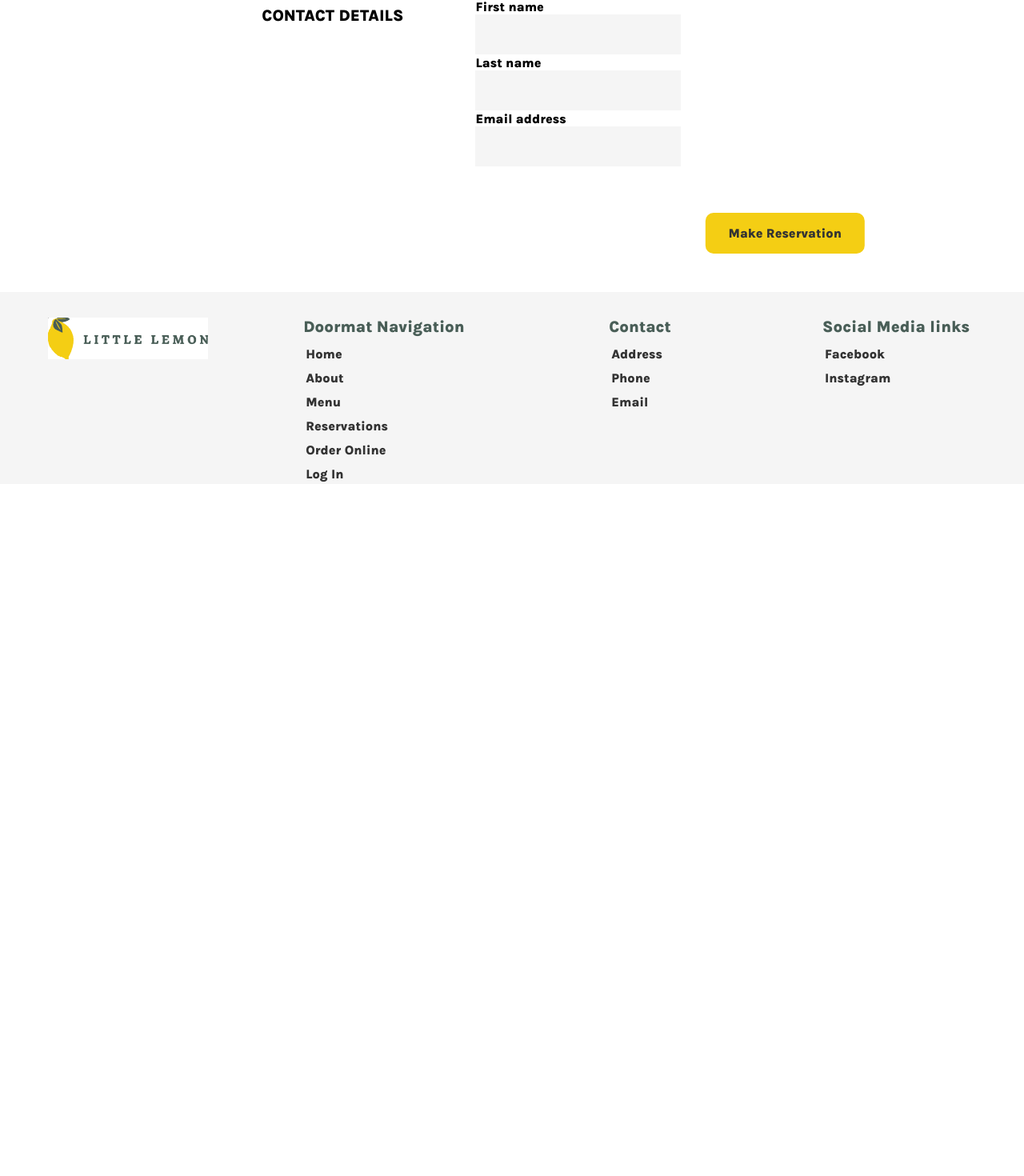
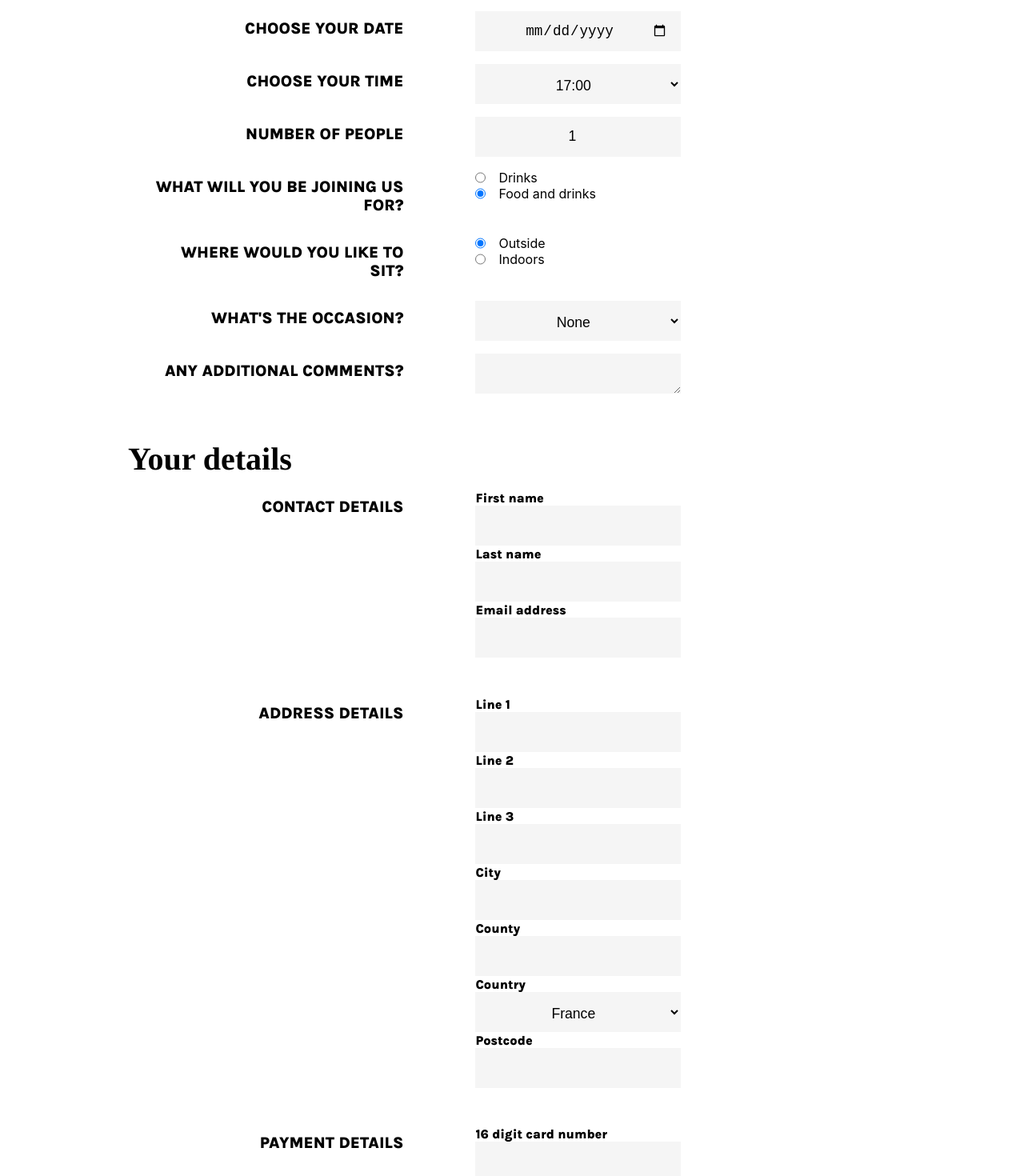
Before and after one commit to avi-mukesh/meta-react-capstone, a React (Create React App) app: page /reservations in a window 1280 px wide. Shown: the part 817-2287 px from the top of the page at 80% size. Before the commit the page ends 1422 px from the top, so only its background shows below. Built offline with nearby package versions, Linux system fonts and the light colour scheme; a web font is replaced by a local one.

Commit message:
finished adding form validation

```diff
--- a/src/App.css
+++ b/src/App.css
@@ -186,7 +186,7 @@ section h2 {
 .input-group {
   display: grid;
   grid-template-columns: 2fr 3fr;
-  gap: 5rem;
+  gap: 0 5rem;
   margin: 1rem 0;
 }
 
@@ -676,4 +676,5 @@ section#testimonials h2 {
 
 span.field-validation-error {
   color: rgb(230, 60, 60);
+  grid-column: 2;
 }
--- a/src/Components/AddressDetailsForm.js
+++ b/src/Components/AddressDetailsForm.js
@@ -1,64 +1,97 @@
+import { Field } from "formik";
 import React from "react";
 
-const AddressDetailsForm = ({ addressInfo, setAddressInfo }) => {
+const AddressDetailsForm = ({
+  addressInfo,
+  setAddressInfo,
+  setFieldValue,
+  errors,
+  touched,
+}) => {
+  return (
     <section>
       <fieldset className="input-grid-2">
         <label>Address Details</label>
         <div className="input-group-container">
           <div className="input-group-2">
             <label htmlFor="address-line-one">Line 1</label>
-          <input
+            <Field
               id="address-line-one"
+              name="line1"
               type="text"
               value={addressInfo.line1}
-            onChange={(e) =>
-              setAddressInfo({ ...addressInfo, line1: e.target.value })
-            }
+              onChange={(e) => {
+                setAddressInfo({ ...addressInfo, line1: e.target.value });
+                setFieldValue("line1", e.target.value);
+              }}
             />
+            {errors.line1 && touched.line1 && (
+              <span className="field-validation-error">{errors.line1}</span>
+            )}
           </div>
           <div className="input-group-2">
             <label htmlFor="address-line-two">Line 2</label>
-          <input
+            <Field
               id="address-line-two"
+              name="line2"
               type="text"
               value={addressInfo.line2}
-            onChange={(e) =>
-              setAddressInfo({ ...addressInfo, line2: e.target.value })
-            }
+              onChange={(e) => {
+                setAddressInfo({ ...addressInfo, line2: e.target.value });
+                setFieldValue("line2", e.target.value);
+              }}
             />
+            {errors.line2 && touched.line2 && (
+              <span className="field-validation-error">{errors.line2}</span>
+            )}
           </div>
           <div className="input-group-2">
             <label htmlFor="address-line-three">Line 3</label>
-          <input
+            <Field
               id="address-line-three"
+              name="line3"
               type="text"
               value={addressInfo.line3}
-            onChange={(e) =>
-              setAddressInfo({ ...addressInfo, line3: e.target.value })
-            }
+              onChange={(e) => {
+                setAddressInfo({ ...addressInfo, line3: e.target.value });
+                setFieldValue("line3", e.target.value);
+              }}
             />
+            {errors.line3 && touched.line3 && (
+              <span className="field-validation-error">{errors.line3}</span>
+            )}
           </div>
           <div className="input-group-2">
             <label htmlFor="address-city">City</label>
-          <input
+            <Field
               id="address-city"
+              name="city"
               type="text"
               value={addressInfo.city}
-            onChange={(e) =>
-              setAddressInfo({ ...addressInfo, city: e.target.value })
-            }
+              onChange={(e) => {
+                setAddressInfo({ ...addressInfo, city: e.target.value });
+                setFieldValue("city", e.target.value);
+              }}
             />
+            {errors.city && touched.city && (
+              <span className="field-validation-error">{errors.city}</span>
+            )}
           </div>
           <div className="input-group-2">
             <label htmlFor="address-county">County</label>
-          <input
+            <Field
               id="address-county"
+              name="county"
               type="text"
               value={addressInfo.county}
-            onChange={(e) =>
-              setAddressInfo({ ...addressInfo, county: e.target.value })
-            }
+              onChange={(e) => {
+                setAddressInfo({ ...addressInfo, county: e.target.value });
+                setFieldValue("county", e.target.value);
+              }}
             />
+            {errors.county && touched.county && (
+              <span className="field-validation-error">{errors.county}</span>
+            )}
           </div>
           <div className="input-group-2">
             <label htmlFor="address-country">Country</label>
@@ -76,18 +109,24 @@ const AddressDetailsForm = ({ addressInfo, setAddressInfo }) => {
           </div>
           <div className="input-group-2">
             <label htmlFor="address-postcode">Postcode</label>
-          <input
+            <Field
               id="address-postcode"
+              name="postcode"
               type="text"
               value={addressInfo.postcode}
-            onChange={(e) =>
-              setAddressInfo({ ...addressInfo, postcode: e.target.value })
-            }
+              onChange={(e) => {
+                setAddressInfo({ ...addressInfo, postcode: e.target.value });
+                setFieldValue("postcode", e.target.value);
+              }}
             />
+            {errors.postcode && touched.postcode && (
+              <span className="field-validation-error">{errors.postcode}</span>
+            )}
           </div>
         </div>
       </fieldset>
-  </section>;
+    </section>
+  );
 };
 
 export default AddressDetailsForm;
--- a/src/Components/PaymentDetailsFormSection.js
+++ b/src/Components/PaymentDetailsFormSection.js
@@ -1,6 +1,13 @@
+import { Field } from "formik";
 import React from "react";
 
-const PaymentDetailsFormSection = ({ paymentInfo, setPaymentInfo }) => {
+const PaymentDetailsFormSection = ({
+  paymentInfo,
+  setPaymentInfo,
+  setFieldValue,
+  errors,
+  touched,
+}) => {
   return (
     <section>
       <fieldset className="input-grid-2">
@@ -8,29 +15,23 @@ const PaymentDetailsFormSection = ({ paymentInfo, setPaymentInfo }) => {
         <div className="input-group-container">
           <div className="input-group-2 card-number-input-group">
             <label htmlFor="payment-card-number">16 digit card number</label>
-            <input
+            <Field
               id="payment-card-number"
+              name="cardNum"
               type="text"
               value={paymentInfo.cardNum}
-              onChange={(e) =>
-                setPaymentInfo({ ...paymentInfo, cardNum: e.target.value })
-              }
+              onChange={(e) => {
+                setPaymentInfo({ ...paymentInfo, cardNum: e.target.value });
+                setFieldValue("cardNum", e.target.value);
+              }}
             />
+            {errors.cardNum && touched.cardNum && (
+              <span className="field-validation-error">{errors.cardNum}</span>
+            )}
           </div>
           <div className="input-group-3">
             <div className="input-group-2">
               <label htmlFor="payment-expiry-date">Expiry Date</label>
-              {/* <input
-            id="payment-expiry-date"
-            type="date"
-            value={paymentInfo.expiryDate}
-            onChange={(e) =>
-              setPaymentInfo({
-                ...paymentInfo,
-                expiryDate: e.target.value,
-              })
-            }
-          /> */}
               <select
                 value={paymentInfo.expiryDateMonth}
                 onChange={(e) =>
@@ -62,14 +63,19 @@ const PaymentDetailsFormSection = ({ paymentInfo, setPaymentInfo }) => {
             </div>
             <div className="input-group-2">
               <label htmlFor="payment-cvc">CVC</label>
-              <input
+              <Field
                 id="payment-cvc"
+                name="cvc"
                 type="text"
                 value={paymentInfo.cvc}
-                onChange={(e) =>
-                  setPaymentInfo({ ...paymentInfo, cvc: e.target.value })
-                }
+                onChange={(e) => {
+                  setPaymentInfo({ ...paymentInfo, cvc: e.target.value });
+                  setFieldValue("cvc", e.target.value);
+                }}
               />
+              {errors.cvc && touched.cvc && (
+                <span className="field-validation-error">{errors.cvc}</span>
+              )}
             </div>
           </div>
         </div>
--- a/src/Components/ReservationsPage.js
+++ b/src/Components/ReservationsPage.js
@@ -26,12 +26,12 @@ const ReservationSchema = Yup.object().shape({
   city: Yup.string().max(32).required("Required"),
   county: Yup.string().max(32),
   postcode: Yup.string()
-    .matches(/[A-Z]{1,2}[0-9]{1,2} ?[0-9][A-Z]{2}/i)
+    .matches(/[A-Z]{1,2}[0-9]{1,2} ?[0-9][A-Z]{2}/i, "Postcode is invalid")
     .required("Required"),
   cardNum: Yup.string()
-    .matches(/\d{16}/i, "Card number needs to be 16 digits")
+    .matches(/\d{16}/i, "Card number must be 16 digits")
     .required("Required"),
-  cvc: Yup.number().min(100).max(999).required("Required"),
+  cvc: Yup.string().matches(/\d{3}/i, "CVC must be 3 digits"),
 });
 
 const ReservationsPage = ({ availableTimes, dispatch }) => {
@@ -99,9 +99,32 @@ const ReservationsPage = ({ availableTimes, dispatch }) => {
       >
         {({ errors, touched, setFieldValue }) => (
           <>
+            <TableDetailsFormSection
+              availableTimes={availableTimes}
+              dispatch={dispatch}
+              bookingInfo={bookingInfo}
+              setBookingInfo={setBookingInfo}
+              setFieldValue={setFieldValue}
+              errors={errors}
+              touched={touched}
+            />
             <PersonalDetailsFormSection
               personInfo={personInfo}
               setPersonInfo={setPersonInfo}
+              setFieldValue={setFieldValue}
+              errors={errors}
+              touched={touched}
+            />
+            <AddressDetailsForm
+              addressInfo={addressInfo}
+              setAddressInfo={setAddressInfo}
+              setFieldValue={setFieldValue}
+              errors={errors}
+              touched={touched}
+            />
+            <PaymentDetailsFormSection
+              paymentInfo={paymentInfo}
+              setPaymentInfo={setPaymentInfo}
               setFieldValue={setFieldValue}
               errors={errors}
               touched={touched}
@@ -114,20 +137,6 @@ const ReservationsPage = ({ availableTimes, dispatch }) => {
       </Formik>
 
       {/* <form>
-        <TableDetailsFormSection
-          availableTimes={availableTimes}
-          dispatch={dispatch}
-          bookingInfo={bookingInfo}
-          setBookingInfo={setBookingInfo}
-        />
-        <PersonalDetailsFormSection
-          personInfo={personInfo}
-          setPersonInfo={setPersonInfo}
-        />
-        <AddressDetailsForm
-          addressInfo={addressInfo}
-          setAddressInfo={setAddressInfo}
-        />
         <PaymentDetailsFormSection
           paymentInfo={paymentInfo}
           setPaymentInfo={setPaymentInfo}
--- a/src/Components/TableDetailsFormSection.js
+++ b/src/Components/TableDetailsFormSection.js
@@ -1,3 +1,4 @@
+import { Field, Formik } from "formik";
 import React from "react";
 
 const TableDetailsFormSection = ({
@@ -5,47 +6,67 @@ const TableDetailsFormSection = ({
   dispatch,
   bookingInfo,
   setBookingInfo,
+  setFieldValue,
+  errors,
+  touched,
 }) => {
   return (
     <section>
       <h2>Table Details</h2>
       <fieldset className="input-grid">
         <div className="input-group">
-          <label>Choose your date</label>
-          <input
+          <label htmlFor="bookingDate">Choose your date</label>
+
+          <Field
+            id="bookingDate"
+            name="date"
             type="date"
             value={bookingInfo.date}
             onChange={(e) => {
               setBookingInfo({ ...bookingInfo, date: e.target.value });
+              setFieldValue("date", e.target.value);
               dispatch({ type: "date_change", date: e.target.value });
             }}
           />
+          {errors.date && touched.date && (
+            <span className="field-validation-error">{errors.date}</span>
+          )}
         </div>
         <div className="input-group">
-          <label>Choose your time</label>
-          <select
-            value={bookingInfo.time}
-            onChange={(e) =>
-              setBookingInfo({ ...bookingInfo, time: e.target.value })
-            }
+          <label htmlFor="bookingTime">Choose your time</label>
+          <Field
+            id="bookingTime"
+            as="select"
+            name="time"
+            onChange={(e) => {
+              setBookingInfo({ ...bookingInfo, time: e.target.value });
+              setFieldValue("time", e.target.value);
+            }}
           >
             {availableTimes.map((time) => (
               <option value={time} key={time}>
                 {time}
               </option>
             ))}
-          </select>
+          </Field>
         </div>
         <div className="input-group">
-          <label>Number of people</label>
-          <input
+          <label htmlFor="numPeople">Number of people</label>
+          <Field
+            id="numPeople"
             type="number"
+            name="numPeople"
+            min="1"
             max="8"
             value={bookingInfo.numPeople}
-            onChange={(e) =>
-              setBookingInfo({ ...bookingInfo, numPeople: e.target.value })
-            }
+            onChange={(e) => {
+              setBookingInfo({ ...bookingInfo, numPeople: e.target.value });
+              setFieldValue("numPeople", e.target.value);
+            }}
           />
+          {errors.numPeople && touched.numPeople && (
+            <span className="field-validation-error">{errors.numPeople}</span>
+          )}
         </div>
         <div className="input-group">
           <label>What will you be joining us for?</label>
@@ -122,27 +143,38 @@ const TableDetailsFormSection = ({
           </div>
         </div>
         <div className="input-group">
-          <label>What's the occasion?</label>
-          <select
-            value={bookingInfo.occasion}
-            onChange={(e) =>
-              setBookingInfo({ ...bookingInfo, occasion: e.target.value })
-            }
+          <label htmlFor="occasion">What's the occasion?</label>
+          <Field
+            id="occasion"
+            name="occasion"
+            as="select"
+            onChange={(e) => {
+              setBookingInfo({ ...bookingInfo, occasion: e.target.value });
+              setFieldValue("occasion", e.target.value);
+            }}
           >
             <option value="none">None</option>
             <option value="birthday">Birthday</option>
             <option value="engagement">Engagement</option>
             <option value="anniversary">Anniversary</option>
-          </select>
+          </Field>
         </div>
         <div className="input-group">
-          <label>Any additional comments?</label>
-          <textarea
+          <label htmlFor="comments">Any additional comments?</label>
+
+          <Field
+            id="comments"
+            as="textarea"
+            name="comments"
             value={bookingInfo.comments}
-            onChange={(e) =>
-              setBookingInfo({ ...bookingInfo, comments: e.target.value })
-            }
+            onChange={(e) => {
+              setBookingInfo({ ...bookingInfo, comments: e.target.value });
+              setFieldValue("comments", e.target.value);
+            }}
           />
+          {errors.comments && touched.comments && (
+            <span className="field-validation-error">{errors.comments}</span>
+          )}
         </div>
       </fieldset>
     </section>
--- a/src/Components/TestimonialCard.js
+++ b/src/Components/TestimonialCard.js
@@ -5,7 +5,7 @@ import { faStar } from "@fortawesome/free-regular-svg-icons";
 const TestimonialCard = ({ testimonial }) => {
   const stars = Array.apply(null, Array(testimonial.rating))
     .map(function () {})
-    .map((_) => <FontAwesomeIcon icon={faStar} />);
+    .map((_, i) => <FontAwesomeIcon icon={faStar} key={i} />);
 
   return (
     <article className="testimonial-card">
```
Lines whose indentation alone changed are shown as unchanged.
